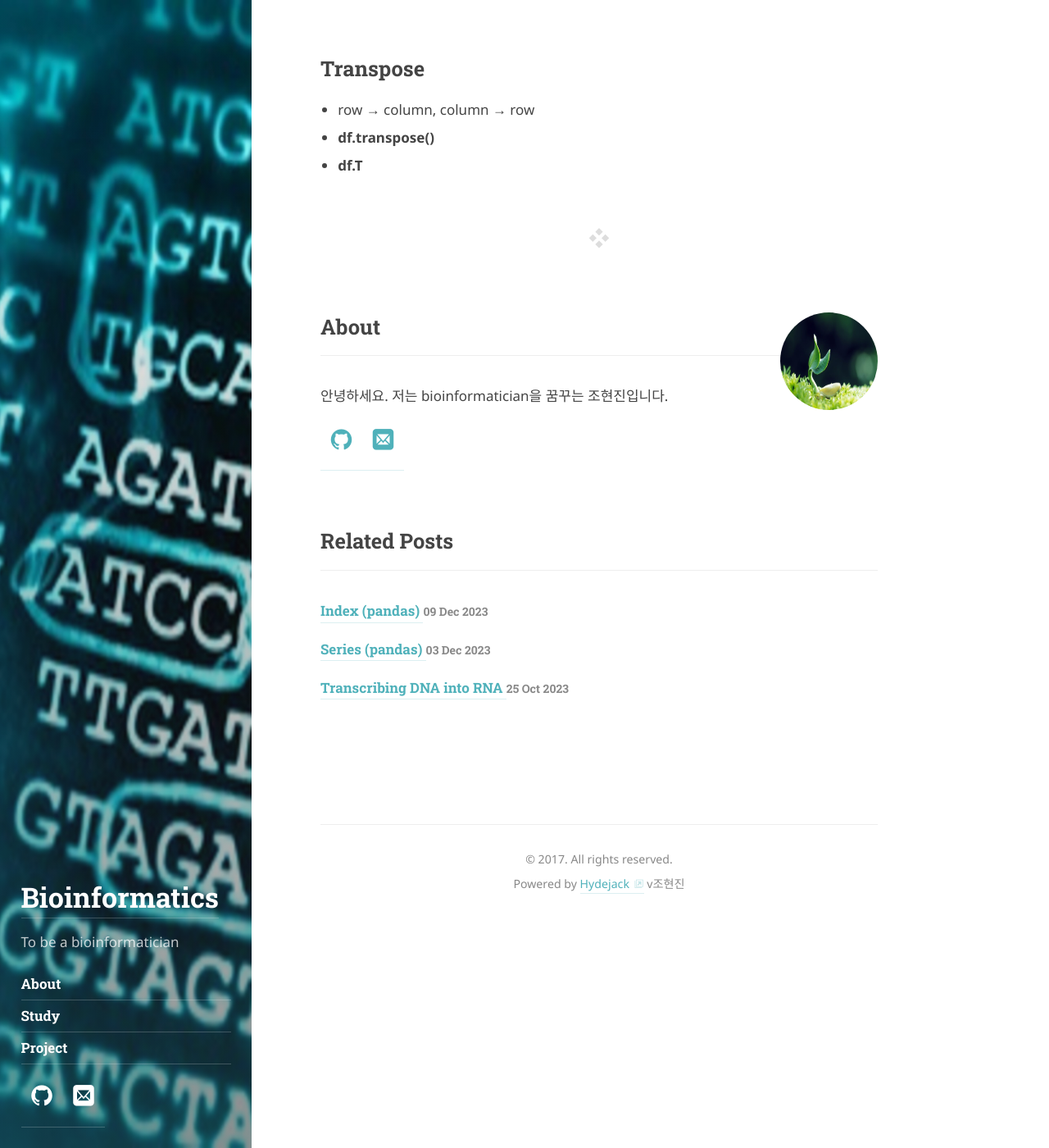
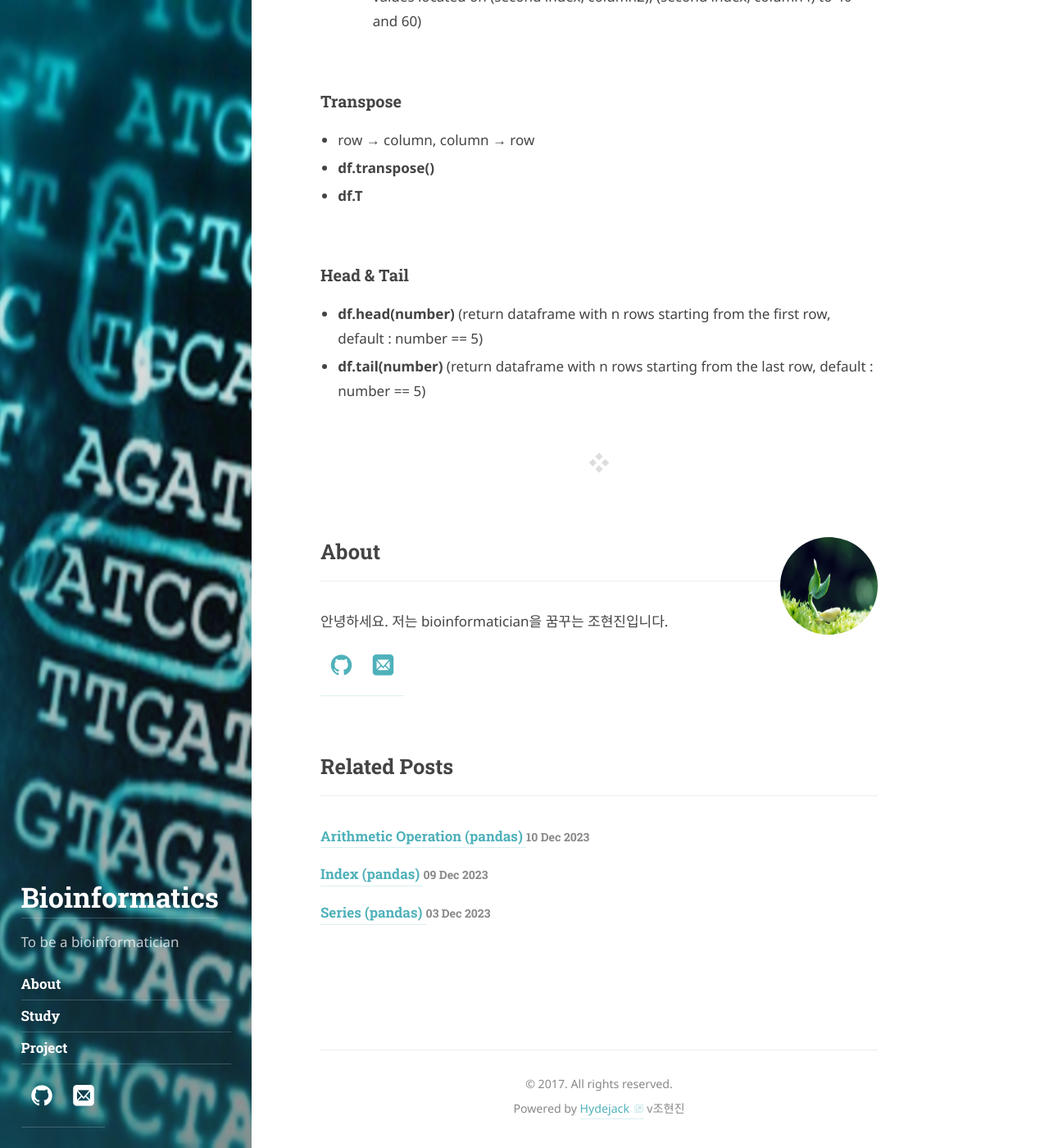
Before and after one commit to hyun-jin891/hyun-jin891.github.io, a Jekyll site: the page built from _posts/study/computer science/2023-12-09-Dataframe-(-pandas-).md, in a window 1280 px wide and 1400 px high, scrolled down 4368 px. Shown: the whole window at 82% size. Built offline with Jekyll 4.4.1, drawn with Linux system fonts in a browser that asks for light colours; some web fonts are replaced; some of the changed text lies outside the part shown.

Commit message:
operation

```diff
--- a/_posts/study/computer science/2023-12-09-Dataframe-(-pandas-).md
+++ b/_posts/study/computer science/2023-12-09-Dataframe-(-pandas-).md
@@ -22,11 +22,13 @@ df1 = pd.DataFrame({"math" : [90, 74, 65], "biology" : [100, 60, 97], "chemistry
 df2 = pd.DataFrame([[90, 100, 85], [74, 60, 100], [65, 97, 78]], index = ["Samoh", "Rivera", "Cho"], columns = ["math", "biology", "chemistry"])
 ~~~
 <br>
-In df2, [90, 100, 85] is a record<br>
-A person name : a single index<br>
-A subject name : a single columns<br>
+* In df2, [90, 100, 85] is a record<br>
+* A person name : a single index<br>
+* A subject name : a single columns<br>
+* We can make dataframe like this way
+  * df = pd.DataFrame([Series1, Series2, ...], index = ["index0", "index1", ...])
 
-## Change Index & Columns
+### Change Index & Columns
 * print(df.index) : check the index of df
 * print(df.columns) : check the columns' names
 * change the names of all of things in index & columns
@@ -39,7 +41,7 @@ A subject name : a single columns<br>
   * **df.rename(index={originI0 : newI0, originI1 : newI1, originI2 : newI2, ...})**
   * **df.rename(columns={originC0 : newC0, originC1 : newC1, ...})**
 
-## Deletion of Rows & Columns
+### Deletion of Rows & Columns
 * Use "drop"
   * origin source changes (X) → just return
   * If we wanna change the origin dataframe, we insert "inplace=True" as a parameter
@@ -48,7 +50,7 @@ A subject name : a single columns<br>
 * **df.drop('column0', axis=1)** (remove a column whose name is column0)
 * **df.drop(['column0', 'column3'], axis=1)** (remove 2 columns)
 
-## Choose Rows
+### Choose Rows
 * Use "loc" (index label) & "iloc" (integer index)
 * Choose a single row
   * **df.loc['index0']** (return Series corresponding to index0)
@@ -63,14 +65,14 @@ A subject name : a single columns<br>
     * **df.iloc[0 : 4 : 2]** (return dataframe corresponding to first, third index)
     * **df.iloc[ : : -1]** (return dataframe corresponding to last, last - 1, last - 2, ..., first index)
 
-## Choose Columns
+### Choose Columns
 * Choose a single column
   * **df['column1']** (return Series corresponding to column1)
   * **df.column2** (return Series corresponding to column2)
 * Choose multiple columns
   * **df[**['column1', 'column2', 'column5']**]** (return dataframe corresponding to column1, column2, and column5)
 
-## Choose Element
+### Choose Element
 * **df.(i)loc[row information, column information]**
   * Example
     * **df.iloc[1, 2]** (return a single element corresponding to second index and third column)
@@ -83,25 +85,29 @@ A subject name : a single columns<br>
     * **df.loc[:, **['column1', 'column3']**]** (return dataframe corresponding to column1, column3)
 * **df.(i)loc[**row information**][**column information**]**
 
-## Add Row
+### Add Row
 * New row has only one value as element
   * **df.loc["index5"] = 0** (add a row named as index5 and this row has only 0 as element)
 * New row has various values as element
   * **df.loc["index5"] = [2, 4, 5, 7]** (Series is also possible) (add a row named as index5 and [2, 4, 5, 7] is a record)
 
-## Add Column
+### Add Column
 * New column has only one value as element
   * **df["column5"] = 0** (add a column named as column5 and this column has only 0 as element)
 * New row has various values as element
   * **df["column5"] = [2, 4, 5, 7]** (Series is also possible) (add a column named as column5)
 
-## Change Element
+### Change Element
 * **(Choose parts that we wanna change) = newValue**
   * Example
     * **df.iloc[1, 2] = 50** (Change the original value located on second index, thrid column to 50)
     * **df.loc['index1', **['column2', 'column4']**] = [40, 60]** (Change the original values located on (second index, column2), (second index, column4) to 40 and 60)
 
-## Transpose
+### Transpose
 * row → column, column → row
 * **df.transpose()**
 * **df.T**
+
+### Head & Tail
+* **df.head(number)** (return dataframe with n rows starting from the first row, default : number == 5)
+* **df.tail(number)** (return dataframe with n rows starting from the last row, default : number == 5)
```
Also changed, not shown: _posts/study/computer science/2023-12-10-Arithmetic-Operation-(-pandas-).md (added, +50 -0 lines).
